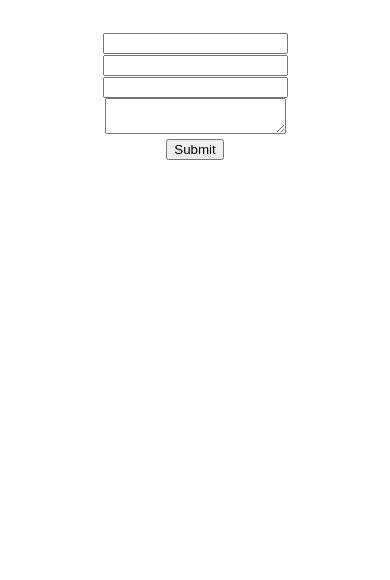
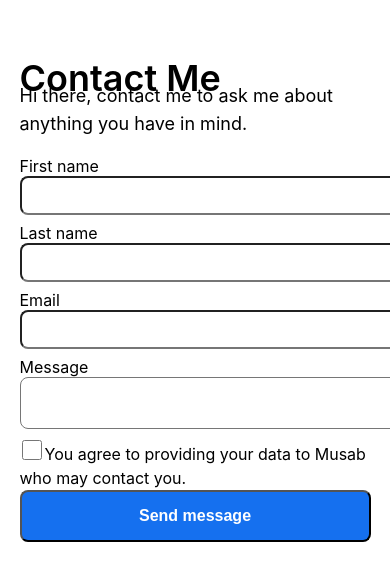
Before and after one commit to Musab1258/hng-front-end-satge1-task, a React (Create React App) app: page /contact in a window 390 px wide. Shown: the top 580 px of the page. Built offline with nearby package versions, Linux system fonts and the light colour scheme.

Commit message:
style: added mobile view styling to the contact page

```diff
--- a/src/components/contact/Contact.css
+++ b/src/components/contact/Contact.css
@@ -0,0 +1,58 @@
+.contact {
+  width: 90%;
+  margin: auto;
+  text-align: left;
+  font-family: "Inter";
+}
+.heading {
+  display: flex;
+  flex-direction: column;
+  align-items: flex-start;
+}
+.heading-h1 {
+  width: 100%;
+  margin-left: 0;
+  margin-bottom: -1em;
+  font-size: 36px;
+  line-height: 44px;
+  font-weight: 600;
+}
+.heading-p {
+  width: 100%;
+  margin-left: 0;
+  font-size: 18px;
+  font-weight: 400;
+  line-height: 28px;
+}
+.form-entries {
+  display: flex;
+  flex-direction: column;
+  align-items: flex-start;
+}
+.entry {
+  width: 100%;
+  border-radius: 8px;
+  margin-bottom: 8px;
+  padding: 10px 14px 10px 14px;
+}
+.checkbox {
+  width: 20px;
+  height: 20px;
+  margin-left: 2px;
+  border-radius: 6px;
+}
+.checkbox-span {
+  font-weight: 400;
+  font-size: 16px;
+  line-height: 24px ;
+}
+.send-btn {
+  width: 100%;
+  border-radius: 8px;
+  padding: 12px 20px 12px 20px;
+  background-color: #1570EF;
+  color: #ffffff;
+  font-weight: 600;
+  font-size: 16px;
+  line-height: 24px;
+}
--- a/src/components/contact/contact.js
+++ b/src/components/contact/contact.js
@@ -3,34 +3,42 @@ import './Contact.css';
 
 function Contact() {
   return (
-     <div>
+    <div className='contact'>
+      <div className='heading'>
+        <h1 className='heading-h1'>Contact Me</h1>
+        <p className='heading-p'>Hi there, contact me to ask me about anything you have in mind.</p>
+      </div>
       <form>
-         <div>
+        <div className='form-entries'>
           <label>
-
+            First name
           </label>
-           <input id="first_name" />
+          <input id="first_name" className='entry' />
+        </div>
+        <div className='form-entries'>
+          <label>
+            Last name
+          </label>
+          <input id="last_name" className='entry' />
+        </div>
+        <div className='form-entries' >
+          <label>
+            Email
+          </label>
+          <input id="email" className='entry' />
+        </div>
+        <div className='form-entries'>
+          <label>
+            Message
+          </label>
+          <textarea id="message" className='entry' />
         </div>
         <div>
-           <label>
-
-           </label>
-           <input id="last_name" />
+          <input type="checkbox" className='checkbox' />
+          <span className='checkbox-span' >You agree to providing your data to Musab who may contact you.</span>
         </div>
         <div>
-           <label>
-
-           </label>
-           <input id="email" />
-         </div>
-         <div>
-           <label>
-
-           </label>
-           <textarea id="message" />
-         </div>
-         <div>
-           <button id="btn__submit">Submit</button>
+          <button id="btn__submit" className='send-btn' >Send message</button>
         </div>
       </form>
     </div>
--- a/src/components/links/Links.js
+++ b/src/components/links/Links.js
@@ -46,8 +46,9 @@ function Links() {
           <h6>If you want to be conversant with the rules of professional design, check out this book</h6>
         </div>
       </a>
-      <a id='contact'
-        className="a"
+      <a  href='#'
+          id='contact'
+          className="a"
       >
         <Link to="/contact">
           <div className="btn">
```
Lines whose indentation alone changed are shown as unchanged.
